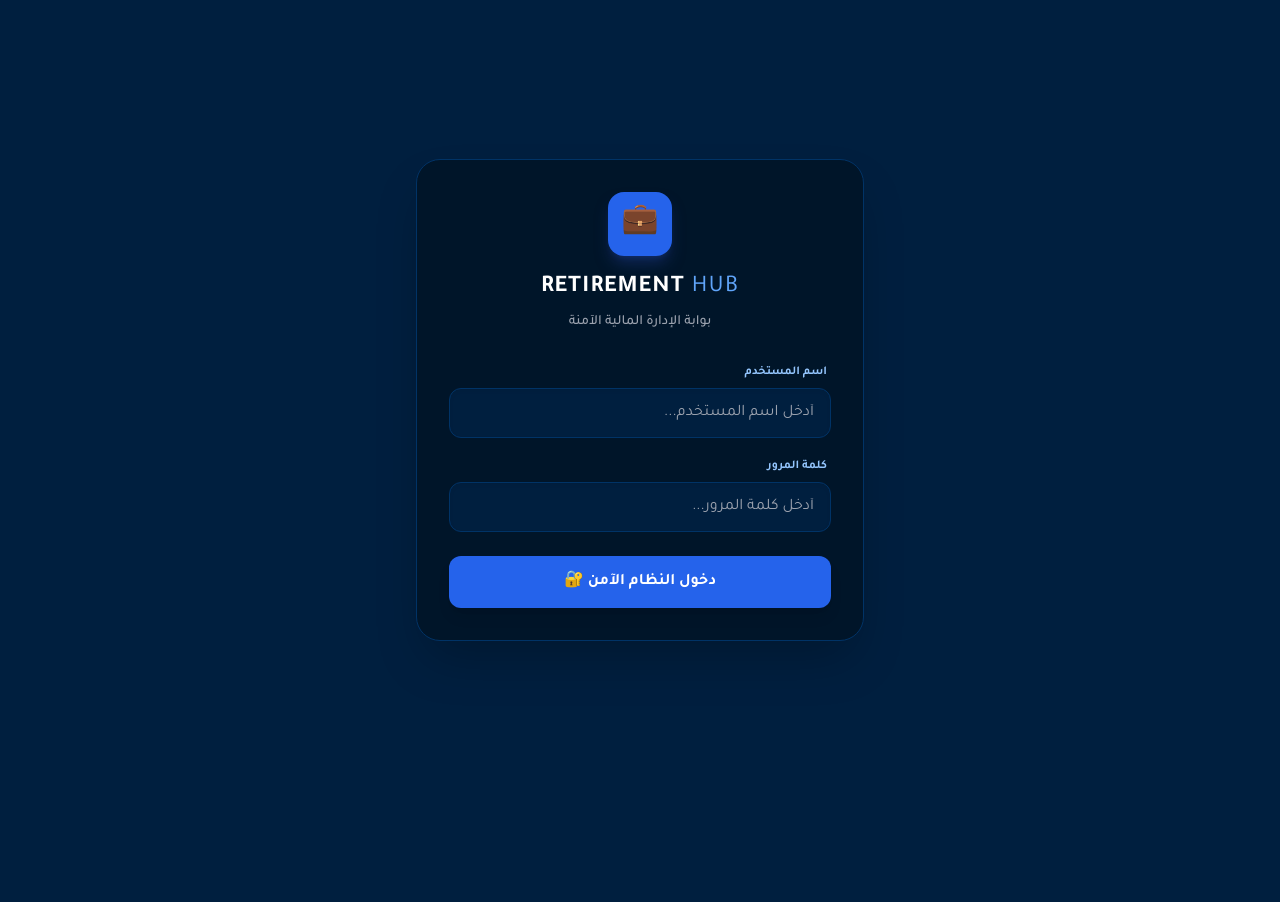
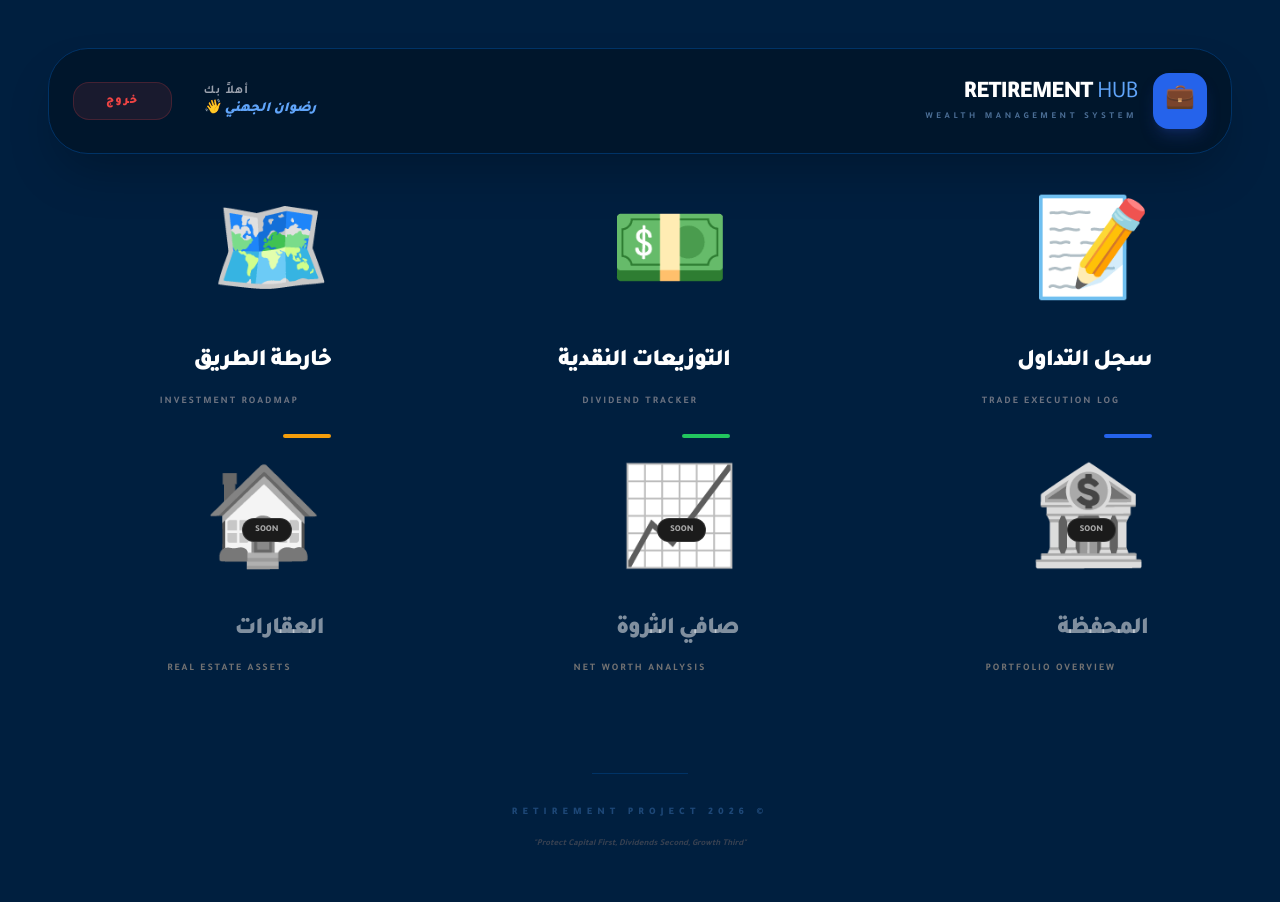
Before and after one commit to radwane71/Retirement, a plain HTML site: page index.html in a window 1280 px wide. Before the commit the page ends 800 px from the top, so only its background shows below. Drawn offline with nearby package versions, Linux system fonts and the light colour scheme; sample sign-in values are in the browser's storage.

Commit message:
Update index.html

```diff
--- a/index.html
+++ b/index.html
@@ -3,167 +3,130 @@
 <head>
     <meta charset="UTF-8">
     <meta name="viewport" content="width=device-width, initial-scale=1.0">
-    <title>بوابة الدخول - Retirement Project</title>
+    <title>الرئيسية - Retirement Hub</title>
+
+    <script>
+        if (sessionStorage.getItem('isLoggedIn') !== 'true') {
+            window.location.href = 'login.html';
+        }
+    </script>
+
     <script src="https://cdn.tailwindcss.com"></script>
     <script>
         tailwind.config = {
             theme: {
                 extend: {
                     colors: {
-                        navy: {
-                            900: '#001529',
-                            800: '#001f3f',
-                            700: '#002b55',
-                            600: '#003366',
-                        }
+                        navy: { 900: '#001529', 800: '#001f3f', 700: '#002b55', 600: '#003366' }
                     }
                 }
             }
         }
     </script>
     <style>
-        @import url('https://fonts.googleapis.com/css2?family=Tajawal:wght@400;500;700&display=swap');
-        body { font-family: 'Tajawal', sans-serif; transition: background 0.5s ease; }
-        /* أنيميشن بسيط لظهور المربعات */
-        @keyframes fadeIn {
-            from { opacity: 0; transform: translateY(20px); }
+        @import url('https://fonts.googleapis.com/css2?family=Tajawal:wght@400;500;700;900&display=swap');
+        body { font-family: 'Tajawal', sans-serif; background-color: #001f3f; color: #f3f4f6; }
+
+        @keyframes fadeInUp {
+            from { opacity: 0; transform: translateY(30px); }
             to { opacity: 1; transform: translateY(0); }
         }
-        .fade-in { animation: fadeIn 0.6s ease forwards; }
+        .animate-card { animation: fadeInUp 0.6s ease forwards; }
+        .card-delay-1 { animation-delay: 0.1s; }
+        .card-delay-2 { animation-delay: 0.2s; }
+        .card-delay-3 { animation-delay: 0.3s; }
+        .card-delay-4 { animation-delay: 0.4s; }
+        .card-delay-5 { animation-delay: 0.5s; }
+        .card-delay-6 { animation-delay: 0.6s; }
+
+        .premium-card {
+            @apply bg-navy-900 border border-navy-600 shadow-2xl transition-all duration-500 transform hover:-translate-y-4 hover:border-blue-500/50 flex flex-col items-center justify-center aspect-square w-full max-w-[340px];
+            border-radius: 4rem;
+        }
+        .premium-card:hover { box-shadow: 0 30px 60px -12px rgba(0, 0, 0, 0.5), 0 18px 36px -18px rgba(37, 99, 235, 0.3); }
     </style>
 </head>
-<body id="main-body" class="bg-navy-800 text-gray-100 min-h-screen flex items-center justify-center p-4 overflow-x-hidden">
+<body class="min-h-screen flex flex-col items-center justify-center p-6 md:p-12 overflow-x-hidden">
 
-    <div id="login-section" class="w-full max-w-md bg-navy-900 p-8 rounded-3xl shadow-2xl border border-navy-600 transition-all duration-500">
-        <div class="text-center mb-8">
-            <div class="bg-blue-600 w-16 h-16 rounded-2xl flex items-center justify-center text-3xl mx-auto mb-4 shadow-lg shadow-blue-900/50">
-                💼
-            </div>
-            <h1 class="text-2xl font-bold text-white tracking-wider uppercase">Retirement <span class="text-blue-400 font-light">Hub</span></h1>
-            <p class="text-gray-400 text-sm mt-2 font-medium">بوابة الإدارة المالية الآمنة</p>
-        </div>
+    <div class="w-full max-w-7xl mx-auto flex flex-col items-center">
 
-        <form id="login-form" onsubmit="handleLogin(event)">
-            <div class="mb-5">
-                <label class="block text-blue-300 text-xs font-bold mb-2 pr-1" for="username">اسم المستخدم</label>
-                <input id="username" type="text" placeholder="أدخل اسم المستخدم..."
-                    class="w-full bg-navy-800 text-white border border-navy-600 rounded-xl py-3 px-4 focus:outline-none focus:border-blue-500 focus:ring-1 focus:ring-blue-500 transition shadow-inner" required>
+        <nav class="w-full bg-navy-900/80 backdrop-blur-xl border border-navy-600 p-6 mb-16 flex flex-col md:flex-row justify-between items-center rounded-[2.5rem] shadow-2xl">
+            <div class="flex items-center gap-4">
+                <div class="bg-blue-600 p-3 rounded-2xl text-2xl shadow-lg shadow-blue-900/40">💼</div>
+                <div>
+                    <h1 class="text-2xl font-black text-white uppercase tracking-tighter">Retirement <span class="text-blue-400 font-light">Hub</span></h1>
+                    <p class="text-[9px] text-blue-300/50 font-bold uppercase tracking-[0.4em]">Wealth Management System</p>
+                </div>
             </div>
 
-            <div class="mb-6">
-                <label class="block text-blue-300 text-xs font-bold mb-2 pr-1" for="password">كلمة المرور</label>
-                <input id="password" type="password" placeholder="أدخل كلمة المرور..."
-                    class="w-full bg-navy-800 text-white border border-navy-600 rounded-xl py-3 px-4 focus:outline-none focus:border-blue-500 focus:ring-1 focus:ring-blue-500 transition shadow-inner" required>
-            </div>
-
-            <div id="error-msg" class="hidden bg-red-500/10 border border-red-500/30 text-red-400 px-4 py-3 rounded-xl mb-6 text-xs text-center font-bold">
-                ⚠️ بيانات الدخول غير صحيحة، يرجى المحاولة مجدداً.
-            </div>
-
-            <button type="submit" class="w-full bg-blue-600 hover:bg-blue-500 text-white font-bold py-3.5 px-4 rounded-xl transition shadow-lg active:scale-95 flex justify-center items-center gap-2">
-                دخول النظام الآمن 🔐
-            </button>
-        </form>
-    </div>
-
-    <div id="main-hub-section" class="hidden w-full max-w-6xl mx-auto flex flex-col items-center">
-
-        <nav class="w-full bg-navy-900 border-b border-navy-600 p-4 mb-10 flex flex-col md:flex-row justify-between items-center rounded-2xl shadow-2xl">
-            <div class="flex items-center gap-3">
-                <div class="bg-blue-600 p-2 rounded-lg text-xl shadow-lg">💼</div>
-                <h1 class="text-2xl font-bold tracking-tight text-white uppercase">Retirement <span class="text-blue-400 font-light text-lg">Hub</span></h1>
-            </div>
-            <div class="mt-4 md:mt-0 flex items-center gap-6">
-                <span class="text-sm text-gray-300">مرحباً، <span class="text-blue-400 font-black">رضوان الجهني</span> 👋</span>
-                <button onclick="logout()" class="bg-red-500/10 text-red-400 hover:bg-red-500 hover:text-white border border-red-500/30 px-5 py-2 rounded-xl text-xs transition font-black uppercase">
+            <div class="mt-6 md:mt-0 flex items-center gap-8">
+                <div class="flex flex-col items-end">
+                    <span class="text-xs text-gray-400 font-bold uppercase tracking-widest">أهلاً بك</span>
+                    <span class="text-sm text-blue-400 font-black italic">رضوان الجهني 👋</span>
+                </div>
+                <button onclick="logout()" class="bg-red-500/10 text-red-500 hover:bg-red-600 hover:text-white border border-red-500/20 px-8 py-2.5 rounded-2xl text-xs font-black uppercase tracking-widest transition-all duration-300">
                     خروج
                 </button>
             </div>
         </nav>
 
-        <div class="grid grid-cols-1 sm:grid-cols-2 lg:grid-cols-3 gap-8 w-full px-4 md:px-0 justify-items-center fade-in">
+        <div class="grid grid-cols-1 sm:grid-cols-2 lg:grid-cols-3 gap-12 w-full justify-items-center">
 
-            <a href="trade-log.html" class="group bg-navy-900 p-10 rounded-[2.5rem] border border-navy-600 shadow-xl hover:border-blue-500 hover:shadow-blue-900/40 transition-all duration-500 transform hover:-translate-y-3 flex flex-col items-center justify-center aspect-square w-full max-w-[320px]">
-                <div class="text-6xl mb-6 group-hover:scale-125 transition-transform duration-500">📝</div>
-                <h2 class="text-2xl font-black text-white mb-2">سجل التداول</h2>
-                <p class="text-gray-400 text-[11px] text-center font-medium leading-relaxed">إدارة عمليات الشراء والبيع والعمولات والضرائب</p>
-                <span class="mt-4 text-[10px] bg-green-500/10 text-green-400 px-3 py-1 rounded-full border border-green-500/20">جاهز للعمل</span>
+            <a href="trade-log.html" class="premium-card animate-card card-delay-1 group">
+                <div class="text-8xl mb-8 group-hover:scale-110 transition-transform duration-500">📝</div>
+                <h2 class="text-2xl font-black text-white uppercase tracking-tighter">سجل التداول</h2>
+                <p class="text-gray-500 text-[10px] text-center mt-4 px-8 font-bold leading-relaxed uppercase tracking-[0.2em]">Trade Execution Log</p>
+                <div class="mt-6 h-1 w-12 bg-blue-600 rounded-full group-hover:w-24 transition-all"></div>
             </a>
 
-            <a href="dividends.html" class="group bg-navy-900 p-10 rounded-[2.5rem] border border-navy-600 shadow-xl hover:border-blue-500 hover:shadow-blue-900/40 transition-all duration-500 transform hover:-translate-y-3 flex flex-col items-center justify-center aspect-square w-full max-w-[320px]">
-                <div class="text-6xl mb-6 group-hover:scale-125 transition-transform duration-500">💵</div>
-                <h2 class="text-2xl font-black text-white mb-2">التوزيعات</h2>
-                <p class="text-gray-400 text-[11px] text-center font-medium leading-relaxed">تتبع الدخل المحقق ومراقبة انخفاض التوزيعات</p>
-                <span class="mt-4 text-[10px] bg-green-500/10 text-green-400 px-3 py-1 rounded-full border border-green-500/20">جاهز للعمل</span>
+            <a href="dividends.html" class="premium-card animate-card card-delay-2 group">
+                <div class="text-8xl mb-8 group-hover:scale-110 transition-transform duration-500 font-bold">💵</div>
+                <h2 class="text-2xl font-black text-white uppercase tracking-tighter">التوزيعات النقدية</h2>
+                <p class="text-gray-500 text-[10px] text-center mt-4 px-8 font-bold leading-relaxed uppercase tracking-[0.2em]">Dividend Tracker</p>
+                <div class="mt-6 h-1 w-12 bg-green-500 rounded-full group-hover:w-24 transition-all"></div>
             </a>
 
-            <a href="investment-roadmap.html" class="group bg-navy-900 p-10 rounded-[2.5rem] border border-navy-600 shadow-xl hover:border-blue-500 hover:shadow-blue-900/40 transition-all duration-500 transform hover:-translate-y-3 flex flex-col items-center justify-center aspect-square w-full max-w-[320px]">
-                <div class="text-6xl mb-6 group-hover:scale-125 transition-transform duration-500">🗺️</div>
-                <h2 class="text-2xl font-black text-white mb-2">خارطة الطريق</h2>
-                <p class="text-gray-400 text-[11px] text-center font-medium leading-relaxed">خطة الضخ المالي المستقبلية ومتابعة الإنجاز</p>
-                <span class="mt-4 text-[10px] bg-green-500/10 text-green-400 px-3 py-1 rounded-full border border-green-500/20">جاهز للعمل</span>
+            <a href="investment-roadmap.html" class="premium-card animate-card card-delay-3 group">
+                <div class="text-8xl mb-8 group-hover:scale-110 transition-transform duration-500">🗺️</div>
+                <h2 class="text-2xl font-black text-white uppercase tracking-tighter">خارطة الطريق</h2>
+                <p class="text-gray-500 text-[10px] text-center mt-4 px-8 font-bold leading-relaxed uppercase tracking-[0.2em]">Investment Roadmap</p>
+                <div class="mt-6 h-1 w-12 bg-amber-500 rounded-full group-hover:w-24 transition-all"></div>
             </a>
 
-            <a href="#" class="group opacity-70 bg-navy-900/50 p-10 rounded-[2.5rem] border border-navy-600 flex flex-col items-center justify-center aspect-square w-full max-w-[320px] cursor-not-allowed">
-                <div class="text-6xl mb-6 grayscale group-hover:grayscale-0 transition-all">🏦</div>
-                <h2 class="text-2xl font-black text-white/50 mb-2">المحفظة</h2>
-                <p class="text-gray-500 text-[11px] text-center">نظرة عامة شاملة للأصول والنمو</p>
-                <span class="mt-4 text-[10px] bg-amber-500/10 text-amber-500 px-3 py-1 rounded-full border border-amber-500/20 italic">قيد البرمجة...</span>
+            <a href="#" class="premium-card animate-card card-delay-4 group opacity-60 hover:opacity-100 grayscale hover:grayscale-0">
+                <div class="text-8xl mb-8 group-hover:rotate-6 transition-transform">🏦</div>
+                <h2 class="text-2xl font-black text-white uppercase tracking-tighter text-white/50">المحفظة</h2>
+                <p class="text-gray-500 text-[10px] text-center mt-4 px-8 font-bold uppercase tracking-[0.2em]">Portfolio Overview</p>
+                <span class="absolute top-8 right-8 text-[9px] bg-navy-800 text-amber-500 px-3 py-1 rounded-full border border-amber-500/20 font-black">SOON</span>
             </a>
 
-            <a href="#" class="group opacity-70 bg-navy-900/50 p-10 rounded-[2.5rem] border border-navy-600 flex flex-col items-center justify-center aspect-square w-full max-w-[320px] cursor-not-allowed">
-                <div class="text-6xl mb-6 grayscale">📈</div>
-                <h2 class="text-2xl font-black text-white/50 mb-2">صافي الثروة</h2>
-                <p class="text-gray-500 text-[11px] text-center">المركز المالي الشامل (الأصول والخصوم)</p>
-                <span class="mt-4 text-[10px] bg-amber-500/10 text-amber-500 px-3 py-1 rounded-full border border-amber-500/20 italic">قيد البرمجة...</span>
+            <a href="#" class="premium-card animate-card card-delay-5 group opacity-60 hover:opacity-100 grayscale hover:grayscale-0">
+                <div class="text-8xl mb-8 group-hover:scale-110 transition-transform">📈</div>
+                <h2 class="text-2xl font-black text-white uppercase tracking-tighter text-white/50">صافي الثروة</h2>
+                <p class="text-gray-500 text-[10px] text-center mt-4 px-8 font-bold uppercase tracking-[0.2em]">Net Worth Analysis</p>
+                <span class="absolute top-8 right-8 text-[9px] bg-navy-800 text-amber-500 px-3 py-1 rounded-full border border-amber-500/20 font-black">SOON</span>
             </a>
 
-            <a href="#" class="group opacity-70 bg-navy-900/50 p-10 rounded-[2.5rem] border border-navy-600 flex flex-col items-center justify-center aspect-square w-full max-w-[320px] cursor-not-allowed">
-                <div class="text-6xl mb-6 grayscale">🏠</div>
-                <h2 class="text-2xl font-black text-white/50 mb-2">الأصول العقارية</h2>
-                <p class="text-gray-500 text-[11px] text-center">إدارة الاستثمارات العقارية وتطويرها</p>
-                <span class="mt-4 text-[10px] bg-amber-500/10 text-amber-500 px-3 py-1 rounded-full border border-amber-500/20 italic">قيد البرمجة...</span>
+            <a href="#" class="premium-card animate-card card-delay-6 group opacity-60 hover:opacity-100 grayscale hover:grayscale-0">
+                <div class="text-8xl mb-8 group-hover:scale-110 transition-transform">🏠</div>
+                <h2 class="text-2xl font-black text-white uppercase tracking-tighter text-white/50">العقارات</h2>
+                <p class="text-gray-500 text-[10px] text-center mt-4 px-8 font-bold uppercase tracking-[0.2em]">Real Estate Assets</p>
+                <span class="absolute top-8 right-8 text-[9px] bg-navy-800 text-amber-500 px-3 py-1 rounded-full border border-amber-500/20 font-black">SOON</span>
             </a>
 
         </div>
 
-        <footer class="mt-16 text-gray-500 text-[10px] font-bold tracking-widest uppercase pb-8">
-            © 2026 Retirement Project | Built for Excellence
+        <footer class="mt-24 text-gray-600 flex flex-col items-center gap-4 pb-12">
+            <div class="h-[1px] w-24 bg-navy-600 mb-4"></div>
+            <p class="text-[10px] font-black tracking-[0.5em] uppercase text-blue-400/30">© 2026 Retirement Project</p>
+            <p class="text-[9px] font-bold text-gray-700 italic">"Protect Capital First, Dividends Second, Growth Third"</p>
         </footer>
     </div>
 
     <script>
-        function handleLogin(event) {
-            event.preventDefault();
-
-            const user = document.getElementById('username').value.trim();
-            const pass = document.getElementById('password').value.trim();
-            const errorMsg = document.getElementById('error-msg');
-
-            // بيانات الدخول الخاصة بك
-            if (user === 'radwan aljohani' && pass === '1117473137') {
-                // إخفاء صفحة الدخول وإظهار الواجهة الرئيسية
-                document.getElementById('login-section').classList.add('hidden', 'opacity-0');
-
-                // تأخير بسيط لإظهار الأنيميشن
-                setTimeout(() => {
-                    document.getElementById('main-hub-section').classList.remove('hidden');
-                    // ضبط محاذاة الجسم ليكون المحتوى في الأعلى ومنتصف الشاشة
-                    document.getElementById('main-body').classList.remove('items-center', 'justify-center');
-                    document.getElementById('main-body').classList.add('items-start', 'pt-10');
-                }, 300);
-
-                errorMsg.classList.add('hidden');
-            } else {
-                errorMsg.classList.remove('hidden');
-                // اهتزاز بسيط للتنبيه بالخطأ
-                document.getElementById('login-section').classList.add('translate-x-1');
-                setTimeout(() => document.getElementById('login-section').classList.remove('translate-x-1'), 100);
-            }
-        }
-
         function logout() {
-            location.reload(); // أسهل طريقة لإعادة تصفير الحالة والعودة للدخول
+            sessionStorage.removeItem('isLoggedIn');
+            window.location.href = 'login.html';
         }
     </script>
 </body>
```
